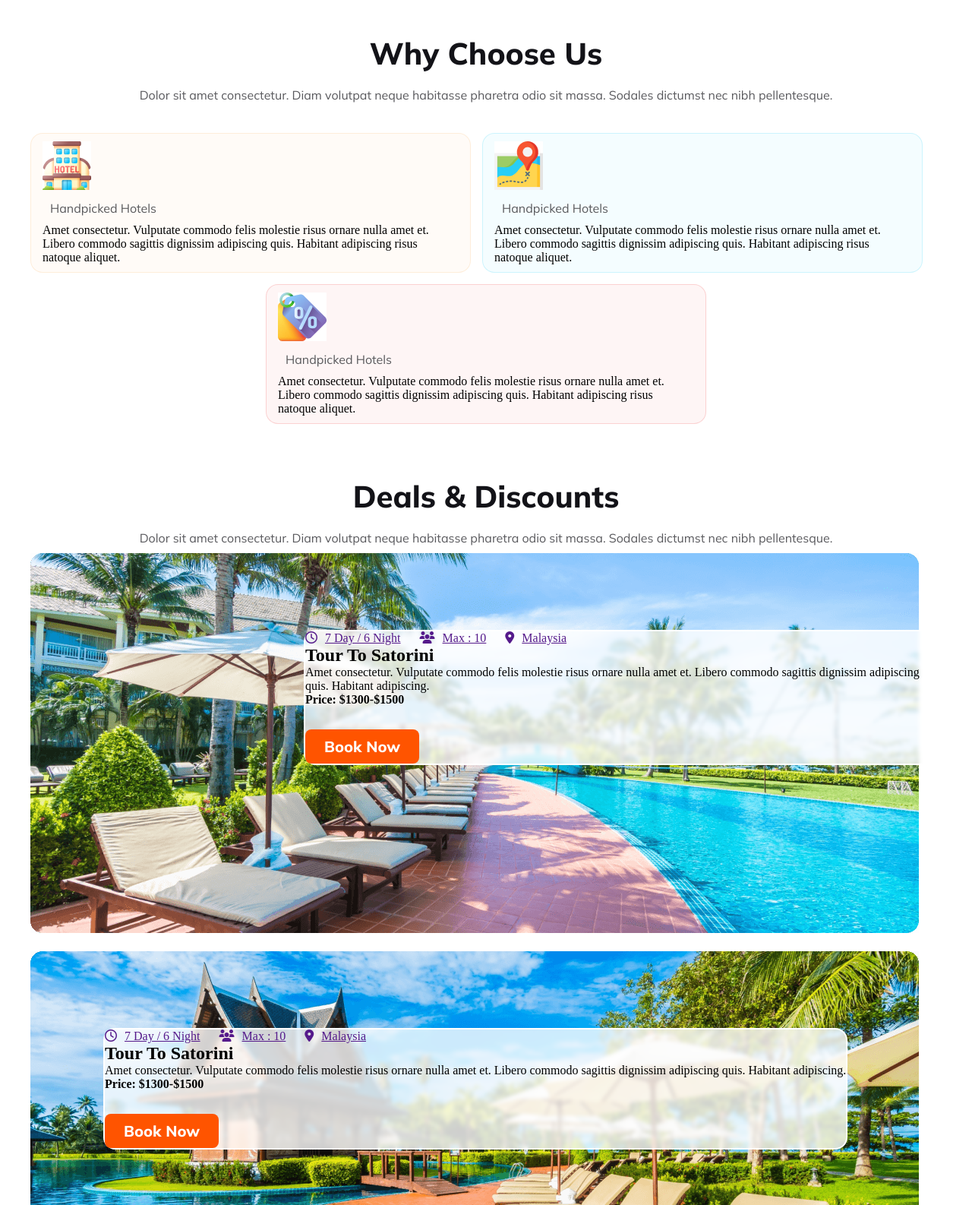
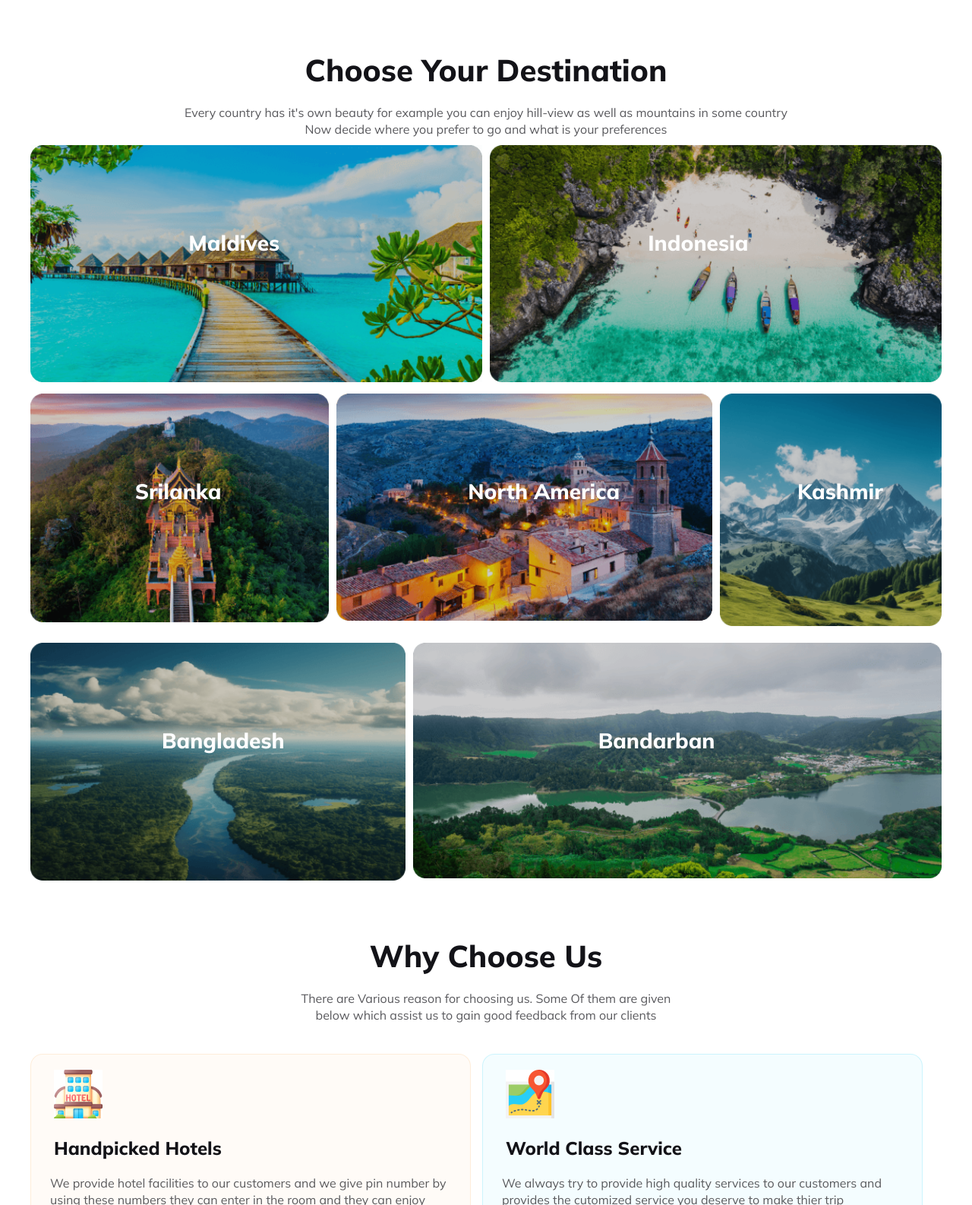
Before and after one commit to nasrin137/B9A2-Hero-Travel-Website, a plain HTML site: page index.html in a window 1280 px wide. Shown: the part 1214-2800 px from the top of the page at 76% size. Drawn offline with Linux system fonts and the light colour scheme.

Commit message:
added destination section

```diff
--- a/index.html
+++ b/index.html
@@ -34,10 +34,22 @@
             <div class="form-container">
                 <form>
                     <input type="text" name="" id="" placeholder="Where Go">
-                    <input type="text" name="" id="" placeholder="When"><select name="" id=""></select>
-                    <input type="text" name="" id="" placeholder="Select Type"><select name="" id=""></select>
+                    <select name="when" id="">
+                        <option value="when">when</option>
+                    </select>
+                    <select name="" id="">
+                        <option value="select type">select type</option>
+                    </select>
 
-                  <button><i class="fa-solid fa-magnifying-glass">Find  Now</i></button>
+                 <div class="search-box">
+                    <a href=""><i class="fa-solid fa-magnifying-glass">Find Now</i> </a>
+
+
+
+
+
+
+                 </div>
 
 
 
@@ -63,34 +75,91 @@
                 <img src="Images/Rectangle 4.png" alt="">
             </div>
     </section>
+    <section class="destination">
+        <div class="choose-us-content">
+            <h1 class="text-title"> Choose Your Destination </h1>
+            <p class="text-description ">Every country has it's own beauty for example you can enjoy hill-view as well as mountains in some country<br>Now decide where you prefer to go and what is your preferences</p>
+        </div>
+       <div class="img-container">
+        <div class="img-1">
+            <img src="Images/Rectangle 5.png" alt="">
+            <div class="img-text">
+                <h6>Maldives</h6>
+            </div>
+
+            </div>
+            <div class="img-2">
+            <img src="Images/Rectangle 8.png" alt="">
+                <div class="img-text">
+                    <h6>Indonesia</h6>
+                </div>
+            </div>
+
+            <div class="img-3">
+                <img src="Images/Rectangle 6.png" alt="">
+                <div class="img-text">
+                    <h6>Srilanka</h6>
+                </div>
+
+            </div>
+            <div class="img-4">
+                <img src="Images/Rectangle 7.png" alt="">
+                <div class="img-text">
+                        <h6>North America</h6>
+                    </div>
+                </div>
+                <div class="img-5">
+                    <img src="Images/Rectangle 9.png" alt="">
+                    <div class="img-text">
+                        <h6>Kashmir</h6>
+                    </div>
+                </div>
+           <div class="img-6">
+                    <img src="Images/Rectangle 11.png" alt="">
+                    <div class="img-text">
+                        <h6>Bangladesh</h6>
+                    </div>
+            </div>
+                <div class="img-7">
+                    <img src="Images/Rectangle 10.png" alt="">
+                    <div class="img-text">
+                        <h6>Bandarban</h6>
+                    </div>
+                </div>
+          </div>
+
+    </section>
+
     <section class="choose-us-section">
     <div class="choose-us-content">
         <h1 class="text-title">Why Choose Us</h1>
-        <p class="text-description">Dolor sit amet consectetur. Diam volutpat neque habitasse pharetra odio sit massa. Sodales dictumst nec nibh pellentesque.</p>
+        <p class="text-description">There are Various reason for choosing us. Some Of them are given <br>below which assist us to gain good feedback from our clients</p>
     </div>
         <div class="choose-us-container">
             <div class="choose-us-box-1 hotel-box">
                 <img src="Images/hotel 1.jpg" alt="">
-                <h3 class="text-description color-1">Handpicked Hotels</h3>
-                <p>Amet consectetur. Vulputate commodo felis molestie risus  ornare nulla amet et. Libero commodo sagittis dignissim adipiscing quis. Habitant adipiscing risus natoque aliquet. </p>
+                <h3 class="service-text">Handpicked Hotels</h3>
+                <p class="text-description color-1">We provide hotel facilities to our customers and we give pin number by using these numbers they can enter in the room and they can enjoy their trip without taking any extra stress. </p>
 
             </div>
             <div class="choose-us-box-1 map-box">
                 <img src="Images/map 1.jpg" alt="">
-                <h3 class="text-description color-1">Handpicked Hotels</h3>
-                <p>Amet consectetur. Vulputate commodo felis molestie risus  ornare nulla amet et. Libero commodo sagittis dignissim adipiscing quis. Habitant adipiscing risus natoque aliquet. </p>
+                <h3 class="service-text">World Class Service</h3>
+                <p class="text-description color-1">We always try to provide high quality services to our customers and provides the cutomized service you deserve to make thier trip memorable. </p>
             </div>
             <div class="choose-us-box-1 price-box">
                 <img src="Images/price-tag 1.jpg" alt="">
-                <h3 class="text-description color-1">Handpicked Hotels</h3>
-                <p>Amet consectetur. Vulputate commodo felis molestie risus  ornare nulla amet et. Libero commodo sagittis dignissim adipiscing quis. Habitant adipiscing risus natoque aliquet. </p>
+                <h3 class="service-text">Best Price Guarantee</h3>
+                <p class="text-description color-1">We charge  reasonable price so that our customers can afford their expenses and they can visit different places. </p>
             </div>
         </div>
     </section>
+
     <section class="deals-section">
         <div class="choose-us-content">
             <h1 class="text-title">Deals & Discounts</h1>
-            <p class="text-description">Dolor sit amet consectetur. Diam volutpat neque habitasse pharetra odio sit massa. Sodales dictumst nec nibh pellentesque.</p>
+            <p class="text-description">There are Promotions, deals and special offers for you.Easily search and compare thousands of flights worldwide.
+            Pick a vibe and explore the top destinations in Malaysia</p>
         </div>
         <div class="deals-container">
             <div class="deals-img">
@@ -107,82 +176,60 @@
                             <a href=""><i class="fa-solid fa-location-dot"></i>Malaysia</a>
                         </div>
                     </div>
-
-
-
-
-
-
-
-
-
-
-
-                    <h1>Tour To Satorini</h1>
-                    <p>Amet consectetur. Vulputate commodo felis
-                        molestie risus  ornare nulla amet et. Libero commodo sagittis dignissim adipiscing quis. Habitant adipiscing.</p>
-                        <h4>Price: $1300-$1500</h4>
+                    <h1 class="tour-title">Tour To Port Dickson</h1>
+                    <p class="tour-description">Placed in the heart of the popular Blue Lagoon Beach, Villea Port Dickson offers a spacious outdoor pool and a fitness centre. Well-appointed rooms are fitted with air-conditioning and free Wi-Fi. </p>
+                        <h4 class="price-description">Price: $1300-$1500</h4>
                         <button class="btn-primary">Book Now</button>
-
+                    </div>
                 </div>
-
-
-
-
-            </div>
             <div>
                 <div class="deals-img">
                     <img src="Images/Group 40.png" alt="">
                     <div class="deals-text card-2">
                         <div class="deals-icons">
                             <div>
-                                <a href=""><i class="fa-regular fa-clock"></i>7 Day / 6 Night</a>
+                                <a href="" class=""><i class="fa-regular fa-clock"></i>7 Day / 6 Night</a>
                             </div>
                             <div>
-                                <a href=""><i class="fa-solid fa-users"></i>Max : 10</a>
+                                <a href="" class=""><i class="fa-solid fa-users"></i>Max : 10</a>
                             </div>
                             <div>
-                                <a href=""><i class="fa-solid fa-location-dot"></i>Malaysia</a>
+                                <a href="" class=""><i class="fa-solid fa-location-dot"></i>Malaysia</a>
                             </div>
                         </div>
-                        <h1>Tour To Satorini</h1>
-                        <p>Amet consectetur. Vulputate commodo felis
-                            molestie risus  ornare nulla amet et. Libero commodo sagittis dignissim adipiscing quis. Habitant adipiscing.</p>
-                            <h4>Price: $1300-$1500</h4>
+                        <h1 class="tour-title">Tour To KLCC</h1>
+                        <p class="tour-description">The Riveria City Brickfield by GoMain is a property with a private pool, situated in Kuala Lumpur, within just 1.7 km of Thean Hou Temple and 1.9 km of Islamic Arts Museum Malaysia. </p>
+                            <h4 class="price-description">Price: $1300-$1500</h4>
                             <button class="btn-primary">Book Now</button>
-
                     </div>
-
-            </div>
+                </div>
             <div>
                 <div class="deals-img">
                     <img src="Images/Group 39.png" alt="">
                     <div class="deals-text">
                         <div class="deals-icons">
                             <div>
-                                <a href=""><i class="fa-regular fa-clock"></i>7 Day / 6 Night</a>
+                                <a href="" class=""><i class="fa-regular fa-clock"></i>7 Day / 6 Night</a>
                             </div>
                             <div>
-                                <a href=""><i class="fa-solid fa-users"></i>Max : 10</a>
+                                <a href="" class=""><i class="fa-solid fa-users"></i>Max : 10</a>
                             </div>
                             <div>
-                                <a href=""><i class="fa-solid fa-location-dot"></i>Malaysia</a>
+                                <a href="" class=""><i class="fa-solid fa-location-dot"></i>Malaysia</a>
                             </div>
                         </div>
-                        <h1>Tour To Satorini</h1>
-                        <p>Amet consectetur. Vulputate commodo felis
-                            molestie risus  ornare nulla amet et. Libero commodo sagittis dignissim adipiscing quis. Habitant adipiscing.</p>
-                            <h4>Price: $1300-$1500</h4>
+                        <h1 class="tour-title">Tour To Penang</h1>
+                        <p class="tour-description">Located in Teluk Bahang, 2.8 km from Batu Ferringhi Beach, Bahang Bay Hotel provides accommodation with an outdoor swimming pool, free private parking, a fitness centre and a restaurant.  </p>
+                            <h4 class="price-description">Price: $1300-$1500</h4>
                             <button class="btn-primary">Book Now</button>
-
                     </div>
-
-            </div>
+                </div>
             <button class="btn-primary deals-btn">See All Packages</button>
         </div>
     </section>
+
     <section class="newsletter-section">
-        <div class="form-container">
+        <div class="newsletter-container">
             <h2>Newsletter</h2>
             <p>Get your daily dose of travel news & tips. Sign up today!</p>
             <hr>
@@ -194,27 +241,11 @@
         </div>
         <div class="newsletter-img">
             <img src="Images/Rectangle 8 (1).png" alt="">
-            <div>
+            <div class="travel-section">
                 <h6>Travel.com</h6>
                 <h1>Save up to 70%</h1>
             </div>
         </div>
-
-
-
-
-
-
-
-
-
-
-
-
-
-
-
-
     </section>
 
     </main>
--- a/styles/style.css
+++ b/styles/style.css
@@ -20,6 +20,7 @@
     font-size: 16px;
     font-weight: 400;
     padding: 10px;
+    line-height: 22px;
 
 }
 .btn-primary{
@@ -35,6 +36,42 @@
     padding: 10px 25px;
     margin-top: 30px;
 
+}
+.service-text{
+    color: #131318;
+font-family: Mulish;
+font-size: 24px;
+font-style: normal;
+font-weight: 800;
+line-height: normal;
+padding: 10px 15px;
+}
+.price-description{
+    color: #FF5400;
+font-family: Mulish;
+font-size: 20px;
+font-style: normal;
+font-weight: 800;
+line-height: normal;
+padding-top: 10px;
+}
+.tour-description{
+    color: #5A5A5D;
+font-family: Mulish;
+font-size: 16px;
+font-style: normal;
+font-weight: 400;
+line-height: 26px;
+padding-top: 10px;
+}
+.tour-title{
+    color: #131318;
+font-family: Mulish;
+font-size: 24px;
+font-style: normal;
+font-weight: 800;
+line-height: normal;
+padding-top: 10px;
 }
 header{
     width:100%;
@@ -115,13 +152,14 @@ line-height: 26px; /* 162.5% */
 margin: 0 auto;
 display: block;
 }
-.banner-container .form-container{
+.banner-container .form-container form{
     padding: 15px;
     border-radius: 8px;
     background: rgba(255, 255, 255, 0.30);
     width: 800px;
     height: 10vh;
     margin: 0 auto;
+    display: flex;
 }
 .banner-container .form-container input{
     border-radius: 8px;
@@ -136,10 +174,34 @@ display: block;
     height: 40px;
     justify-content: center;
 }
+.search-box{
+    display: flex;
+    align-items: center;
+    position: relative;
+}
+.search-box  .fa-solid{
+    position: absolute;
+    top: 15%;
+    left:10% ;
+
+
+}
+
+
+
+
+
+
+
+
+
+
+
 main{
     width:100%;
     max-width: 1200px;
     margin: 0 auto;
+
 }
 .popular-container{
    display: flex;
@@ -211,13 +273,18 @@ footer small{
     border: 1px solid rgba(251, 181, 99, 0.20);
     background: rgba(251, 181, 99, 0.05);
     padding: 10px 15px;
-
-
+}
+.hotel-box img{
+    padding: 10px 15px;
 }
 .map-box{
     border-radius: 16px;
     border: 1px solid rgba(41, 206, 246, 0.20);
     background: rgba(41, 206, 246, 0.05);
+    padding: 10px 15px;
+
+}
+.map-box img{
     padding: 10px 15px;
 }
 .price-box{
@@ -228,36 +295,60 @@ footer small{
     background: rgba(233, 68, 68, 0.05);
     padding: 10px 15px;
 }
+.price-box img{
+    padding: 10px 15px;
+}
 .deals-container {
 
 }
 .deals-img{
+    width: 100%;
     position: relative;
     margin-bottom: 20px;
 }
+.deals-img img{
+    width: 100%;
+    height: 60vh;
+
+    border-radius: 16px;
+}
 .deals-text{
+    width: 450px;
     position: absolute;
-    top: 20%;
-    left: 30%;
+    top:10%;
+    left: 50%;
     border-radius: 16px;
     border: 2px solid #FFF;
     background: rgba(255, 255, 255, 0.80);
     backdrop-filter: blur(2.5px);
+    padding: 20px 20px;
 }
 .card-2{
     position: absolute;
-    top: 20%;
-    left: 8%;
+    top:10%;
+    left:8%;
 }
 .deals-icons{
     display: flex;
     gap: 25px;
+    p
 }
 .fa-regular{
     margin-right: 10px;
+    color: #FF5400;
 }
 .fa-solid{
     margin-right: 10px;
+    color: #FF5400;
+}
+.deals-icons a{
+    text-decoration: none;
+    color: #5A5A5D;
+font-family: Mulish;
+font-size: 16px;
+font-style: normal;
+font-weight: 400;
+line-height: normal;
 }
 .deals-btn{
     margin-left: 40%;
@@ -267,29 +358,35 @@ footer small{
     gap: 20px;
     margin-top: 5%;
 }
-.form-container{
-    border: 2px solid red;
+.newsletter-container{
+    border-radius: 16px;
+    border: 1px solid #FF5400;
 }
-.form-container h2{
+.newsletter-container h2{
     color: #131318;
     font-family: 'Mulish', sans-serif; ;
     font-size: 24px;
     font-weight: 800;
+    padding: 30px 30px;
 
 }
-.form-container p{
+.newsletter-container p{
     color: #5A5A5D;
     font-family: 'Mulish', sans-serif; ;
     font-size: 16px;
     font-weight: 400;
+    padding: 10px 30px;
+    margin-bottom: 10px;
+
 
 }
-.form-container form{
+.newsletter-container form{
     margin-top: 10px;
+    margin-left: 30px;
 }
-.form-container form input{
+.newsletter-container form input{
     width: 350px;
-    height: 30px;
+    height: 40px;
     border-radius: 8px;
     background: rgba(19, 19, 24, 0.05);
     color: rgba(19, 19, 24, 0.30);
@@ -301,9 +398,10 @@ line-height: normal;
 border: none;
 outline: none;
 margin-top: 20px;
+display: block;
 
 }
-.form-container form .sub-btn{
+.newsletter-container form .sub-btn{
     border-radius: 8px;
 background: #FF5400;
 color: #FFF;
@@ -315,12 +413,97 @@ font-weight: 800;
 line-height: normal;
 border: none;
 outline: none;
-padding: 20px 10px;
+padding: 10px 10px;
+height: 40px;
 }
 .newsletter-img {
     width: 600px;
+    position: relative;
 
 }
 .newsletter-img img{
     width: 100%;
+    border-radius: 16px;
 }
+.travel-section{
+    border-radius: 16px;
+    background: #FF5400;
+    width: 250px;
+    padding: 10px;
+    position: absolute;
+    top: 60%;
+    left: 50%;
+    transform: rotate(-16.628deg);
+
+}
+.travel-section h6{
+    color: #FFF;
+text-align: center;
+font-family: Mulish;
+font-size: 20px;
+font-style: normal;
+font-weight: 400;
+line-height: normal;
+}
+.travel-section h1{
+    color: #FFF;
+font-family: Mulish;
+font-size: 25px;
+font-style: normal;
+font-weight: 800;
+line-height: normal;
+text-align: center;
+}
+.img-container{
+    display: grid;
+    grid-template-columns: repeat(12,1fr);
+    grid-template-rows: repeat(3,1fr);
+    gap: 10px;
+    width:100%;
+
+}
+.img-container img{
+    width: 100%;
+}
+.img-1{
+    grid-column: 1 / span 6;
+    position: relative;
+
+}
+.img-2{
+    grid-column: 7 / span 6;
+    position: relative;
+}
+.img-3{
+    grid-column: 1 / span 4;
+    position: relative;
+}
+.img-4{
+    grid-column: 5 /span 5;
+    position: relative;
+}
+.img-5{
+    grid-column: 10 / span 3;
+    position: relative;
+}
+.img-6{
+    grid-column: 1 / span 5;
+    position: relative;
+}
+.img-7{
+    grid-column: 6 / span 7;
+    position: relative;
+}
+.img-text h6{
+    position: absolute;
+    top: 35%;
+    left: 35%;
+
+    color: #FFF;
+text-align: center;
+font-family: Mulish;
+font-size: 28px;
+font-style: normal;
+font-weight: 800;
+line-height: normal;
+}
```
